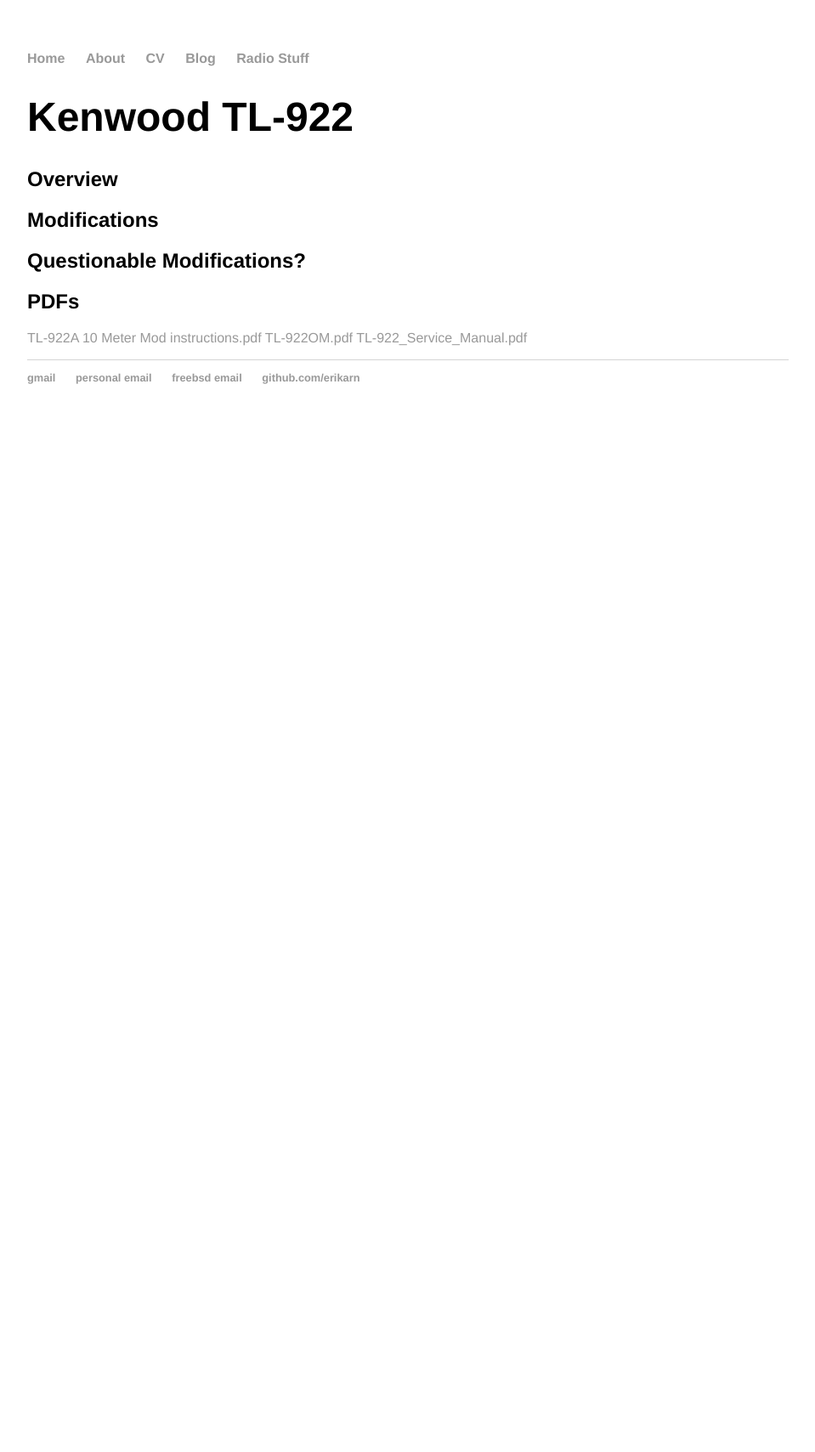
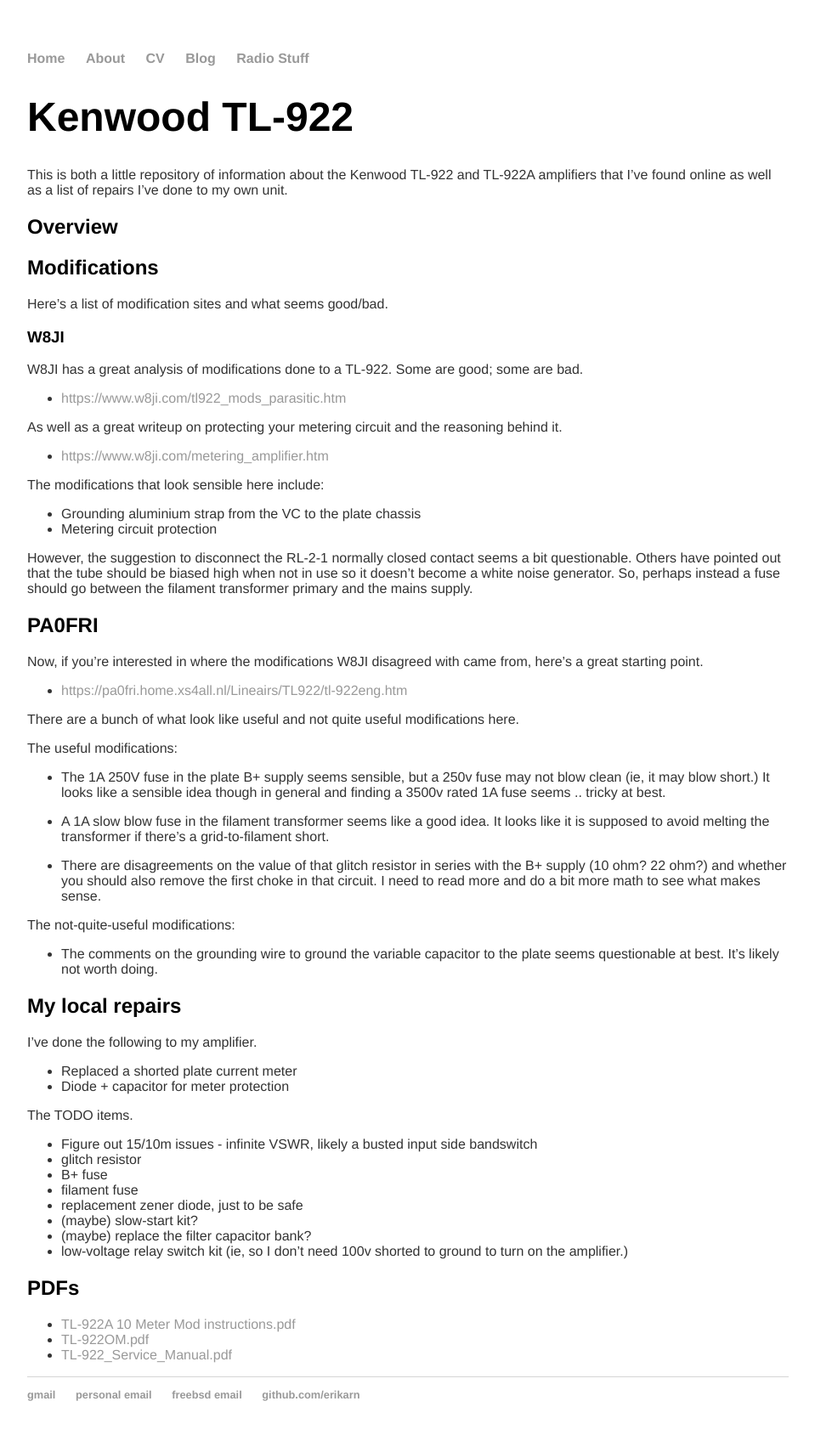
Before and after one commit to erikarn/erikarn.github.io, a Jekyll site: the page built from kenwood/TL-922/notes.md, in a window 1280 px wide. Shown: the whole page at 85% size, without its empty margins (160-1119 px from the left). Built offline with Jekyll 4.4.1, drawn with Linux system fonts in a browser that asks for light colours; before the commit the page ends 900 px from its top, so only the background shows below that.

Commit message:
Update notes!

```diff
--- a/kenwood/TL-922/notes.md
+++ b/kenwood/TL-922/notes.md
@@ -5,14 +5,89 @@
 
 # Kenwood TL-922
 
+This is both a little repository of information about the Kenwood TL-922
+and TL-922A amplifiers that I've found online as well as a list of repairs
+I've done to my own unit.
+
 ## Overview
 
 ## Modifications
 
-## Questionable Modifications?
+Here's a list of modification sites and what seems good/bad.
+
+### W8JI
+
+W8JI has a great analysis of modifications done to a TL-922.  Some are good;
+some are bad.
+
+ * <https://www.w8ji.com/tl922_mods_parasitic.htm>
+
+As well as a great writeup on protecting your metering circuit and the reasoning
+behind it.
+
+ * <https://www.w8ji.com/metering_amplifier.htm>
+
+The modifications that look sensible here include:
+
+ * Grounding aluminium strap from the VC to the plate chassis
+ * Metering circuit protection
+
+However, the suggestion to disconnect the RL-2-1 normally closed contact seems
+a bit questionable.  Others have pointed out that the tube should be biased high
+when not in use so it doesn't become a white noise generator.  So, perhaps
+instead a fuse should go between the filament transformer primary and the
+mains supply.
+
+## PA0FRI
+
+Now, if you're interested in where the modifications W8JI disagreed with
+came from, here's a great starting point.
+
+ * <https://pa0fri.home.xs4all.nl/Lineairs/TL922/tl-922eng.htm>
+
+There are a bunch of what look like useful and not quite useful modifications here.
+
+The useful modifications:
+
+ * The 1A 250V fuse in the plate B+ supply seems sensible, but a 250v fuse may
+   not blow clean (ie, it may blow short.)  It looks like a sensible idea though
+   in general and finding a 3500v rated 1A fuse seems .. tricky at best.
+
+ * A 1A slow blow fuse in the filament transformer seems like a good idea.
+   It looks like it is supposed to avoid melting the transformer if there's a
+   grid-to-filament short.
+
+ * There are disagreements on the value of that glitch resistor in series with
+   the B+ supply (10 ohm? 22 ohm?) and whether you should also remove the
+   first choke in that circuit.  I need to read more and do a bit more math
+   to see what makes sense.
+
+The not-quite-useful modifications:
+
+ * The comments on the grounding wire to ground the variable capacitor
+   to the plate seems questionable at best.  It's likely not worth doing.
+
+## My local repairs
+
+I've done the following to my amplifier.
+
+ * Replaced a shorted plate current meter
+ * Diode + capacitor for meter protection
+
+The TODO items.
+
+ * Figure out 15/10m issues - infinite VSWR, likely a busted input side bandswitch
+ * glitch resistor
+ * B+ fuse
+ * filament fuse
+ * replacement zener diode, just to be safe
+ * (maybe) slow-start kit?
+ * (maybe) replace the filter capacitor bank?
+ * low-voltage relay switch kit (ie, so I don't need 100v shorted to ground
+   to turn on the amplifier.)
 
 ## PDFs
 
- [TL-922A 10 Meter Mod instructions.pdf](TL-922A 10 Meter Mod instructions.pdf)
- [TL-922OM.pdf](TL-922OM.pdf)
- [TL-922_Service_Manual.pdf](TL-922_Service_Manual.pdf)
+ * [TL-922A 10 Meter Mod instructions.pdf](TL-922A 10 Meter Mod instructions.pdf)
+ * [TL-922OM.pdf](TL-922OM.pdf)
+ * [TL-922_Service_Manual.pdf](TL-922_Service_Manual.pdf)
```
Also changed, not shown: kenwood/TS-2000/notes.md (+9 -5 lines).
